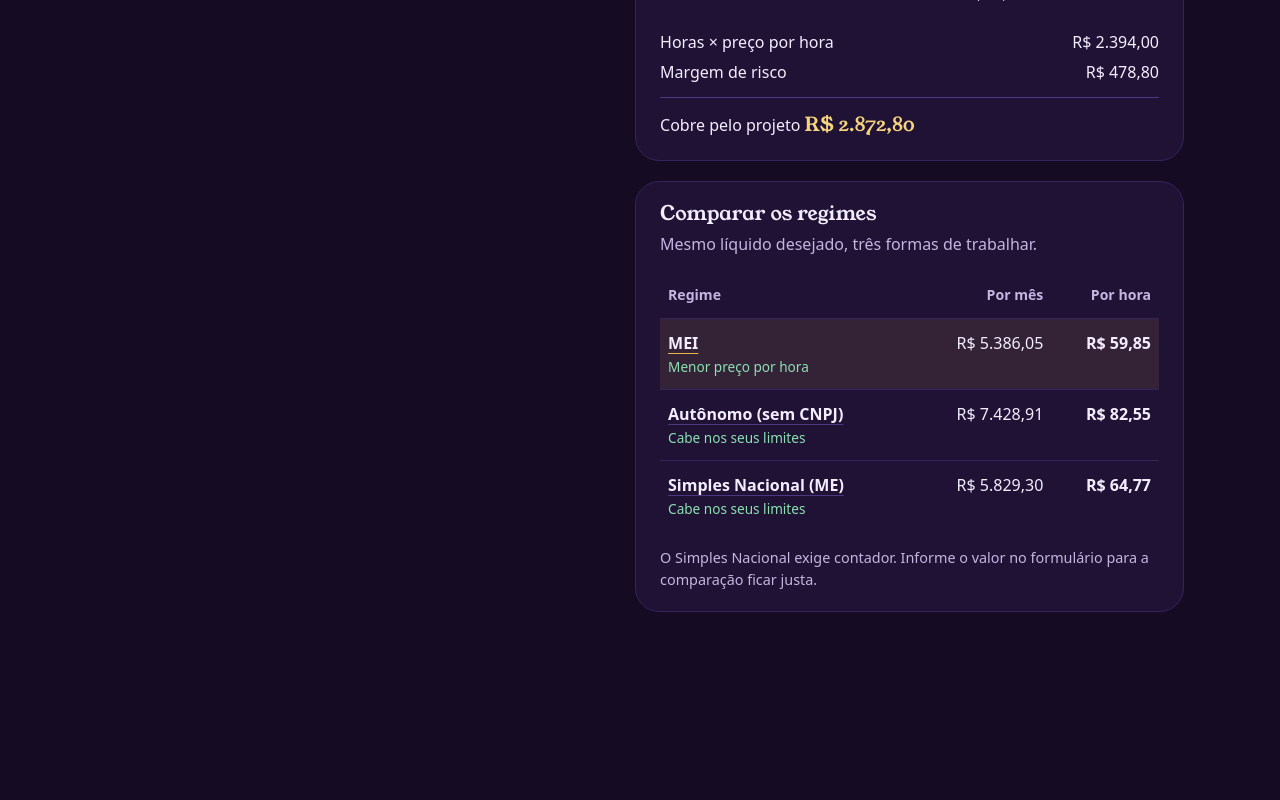
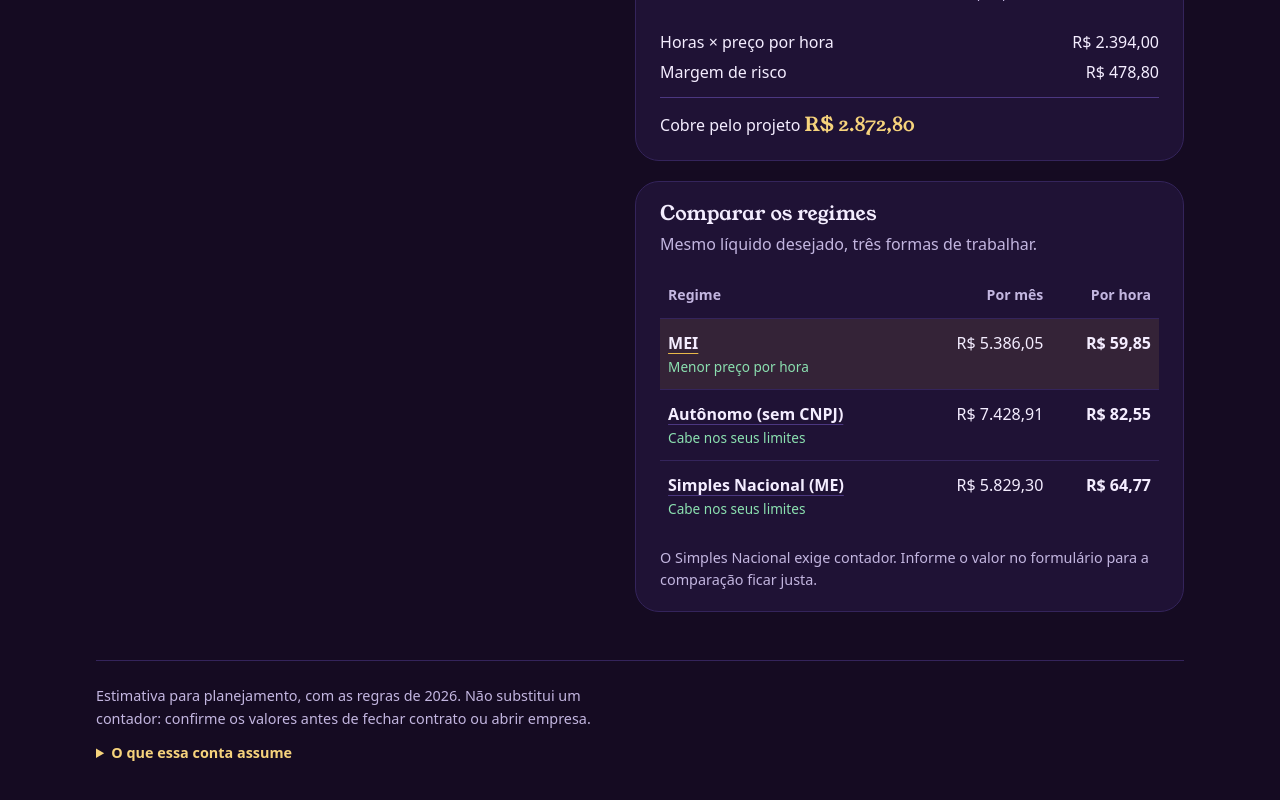
Before and after one commit to GabriellaCMaciel/nao-trabalho-de-graca, a React (Vite) app: page / in a window 1280 px wide. Shown: the part 1823-2623 px from the top of the page. Before the commit the page ends 2531 px from the top, so only its background shows below. Built offline with nearby package versions, Linux system fonts and the light colour scheme.

Commit message:
feat(ui): add the estimate disclaimer and assumptions footer

```diff
--- a/src/App.jsx
+++ b/src/App.jsx
@@ -1,6 +1,7 @@
 import { useMemo, useState } from 'react'
 import Breakdown from './components/Breakdown.jsx'
 import CltCard from './components/CltCard.jsx'
+import Footer from './components/Footer.jsx'
 import InputForm from './components/InputForm.jsx'
 import PriceBar from './components/PriceBar.jsx'
 import ProjectCard from './components/ProjectCard.jsx'
@@ -91,6 +92,8 @@
           )}
         </section>
       </main>
+
+      <Footer />
     </div>
   )
 }
--- /dev/null
+++ b/src/components/Footer.jsx
@@ -0,0 +1,39 @@
+import { ANO_BASE } from '../domain/tax2026.js'
+
+/**
+ * Aviso de estimativa e as premissas da conta. Quem usa a calculadora precisa saber
+ * o que ela simplifica para não tomar uma decisão grande em cima de um número aproximado.
+ */
+export default function Footer() {
+  return (
+    <footer className="footer">
+      <p>
+        Estimativa para planejamento, com as regras de {ANO_BASE}. Não substitui um contador: confirme os valores
+        antes de fechar contrato ou abrir empresa.
+      </p>
+
+      <details className="details">
+        <summary>O que essa conta assume</summary>
+        <ul className="footer__list">
+          <li>O faturamento é o mesmo todo mês. No Simples Nacional, a receita dos últimos 12 meses é esse valor vezes 12.</li>
+          <li>
+            MEI: usa o DAS de prestação de serviços. Confirme se a sua atividade (CNAE) pode ser MEI antes de contar com
+            esse regime.
+          </li>
+          <li>
+            Autônomo: os custos fixos entram como despesa dedutível (livro-caixa), sem dependentes nem outras deduções.
+          </li>
+          <li>
+            Simples Nacional: atividade intelectual sujeita ao Fator R, sem funcionários. O sócio retira pró-labore e o
+            resto sai como distribuição de lucros, isenta nesses valores.
+          </li>
+          <li>
+            Ficam de fora: ISS municipal fora do Simples, reforma tributária, retenções feitas pelo cliente e outras
+            particularidades do seu caso.
+          </li>
+          <li>Tudo é calculado no seu navegador. Nada do que você digita é enviado ou guardado.</li>
+        </ul>
+      </details>
+    </footer>
+  )
+}
--- a/src/styles/layout.css
+++ b/src/styles/layout.css
@@ -98,3 +98,19 @@
     display: none;
   }
 }
+
+.footer p {
+  max-width: 62ch;
+}
+
+.footer .details {
+  margin-top: 0.75rem;
+}
+
+.footer__list {
+  display: grid;
+  gap: 0.5rem;
+  max-width: 62ch;
+  margin: 0.75rem 0 0;
+  padding-left: 1.2rem;
+}
```
Also changed, not shown: 1 other file (tests, documents, lock files or other folders).
